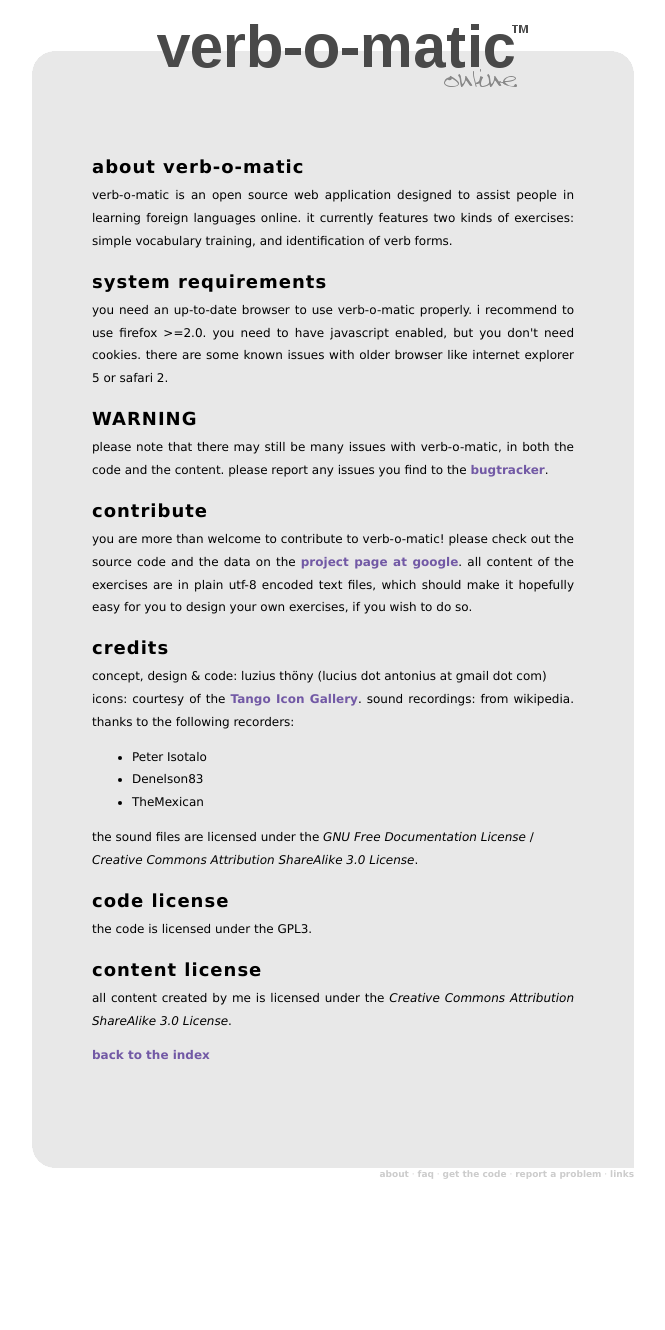
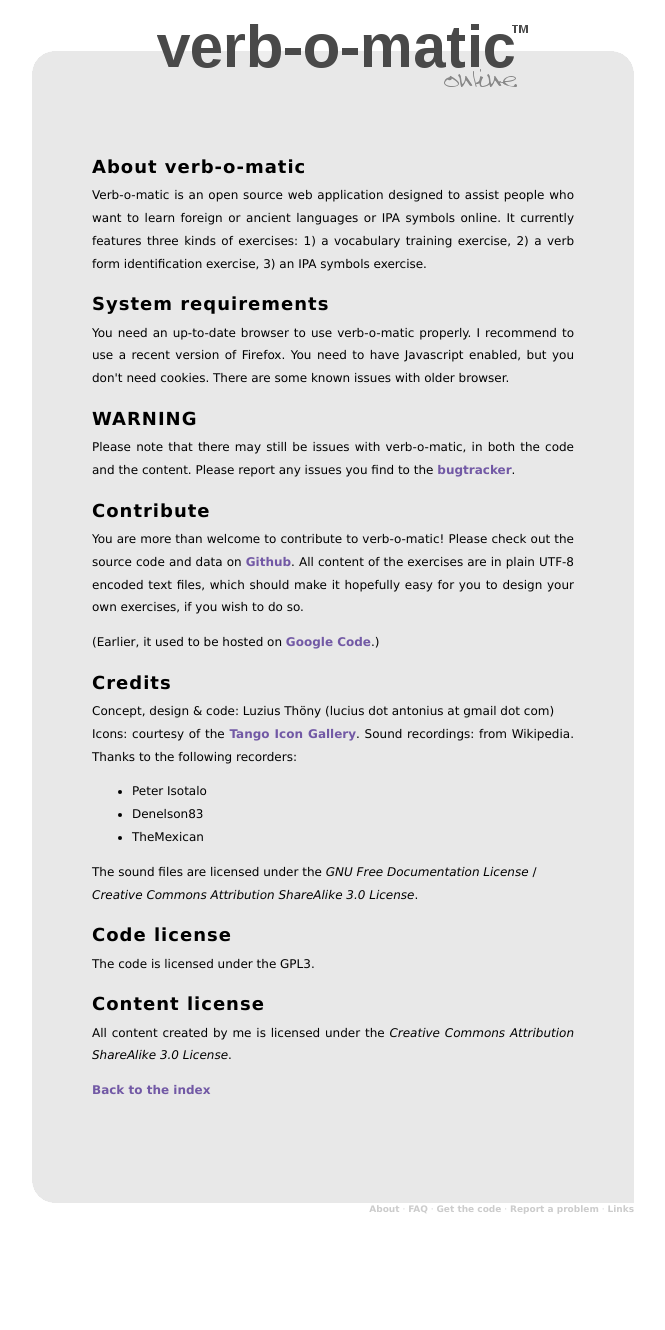
Before and after one commit to lvcivs/verb-o-matic, a PHP site: page /about.php in a window 1280 px wide. Shown: the whole page, without its empty margins (307-972 px from the left). Before the commit the page ends 1179 px from the top, so only its background shows below. Run offline with PHP 8.4, Linux system fonts and the light colour scheme.

Commit message:
rephrasing and updating text. Capitalization. Linking to Github

```diff
--- a/about.php
+++ b/about.php
@@ -24,45 +24,46 @@ include 'header.php';
 
 
 <div class="mono">
-<h2>about verb-o-matic</h2>
+<h2>About verb-o-matic</h2>
 
 <p>
-verb-o-matic is an open source web application designed to assist people in learning foreign languages online. it currently features two kinds of exercises: simple vocabulary training, and identification of verb forms.
+Verb-o-matic is an open source web application designed to assist people who want to learn foreign or ancient languages or IPA symbols online. It currently features three kinds of exercises: 1) a vocabulary training exercise, 2) a verb form identification exercise, 3) an IPA symbols exercise.
 </p>
 
-<h2>system requirements</h2>
+<h2>System requirements</h2>
 
-<p>you need an up-to-date browser to use verb-o-matic properly. i recommend to use firefox >=2.0. you need to have javascript enabled, but you don't need cookies. there are some known issues with older browser like internet explorer 5 or safari 2.
+<p>You need an up-to-date browser to use verb-o-matic properly. I recommend to use a recent version of Firefox. You need to have Javascript enabled, but you don't need cookies. There are some known issues with older browser.
 </p>
 <h2>WARNING</h2>
-<p>please note that there may still be many issues with verb-o-matic, in both the code and the content. please report any issues you find to the <a href="http://code.google.com/p/verb-o-matic/issues/list">bugtracker</a>.</p>
+<p>Please note that there may still be issues with verb-o-matic, in both the code and the content. Please report any issues you find to the <a href="https://github.com/lvcivs/verb-o-matic/issues">bugtracker</a>.</p>
 
-<h2>contribute</h2>
-<p>you are more than welcome to contribute to verb-o-matic! please check out the source code and the data on the <a href="http://code.google.com/p/verb-o-matic/">project page at google</a>. all content of the exercises are in plain utf-8 encoded text files, which should make it hopefully easy for you to design your own exercises, if you wish to do so.</p>
+<h2>Contribute</h2>
+<p>You are more than welcome to contribute to verb-o-matic! Please check out the source code and data on <a href="https://github.com/lvcivs/verb-o-matic">Github</a>. All content of the exercises are in plain UTF-8 encoded text files, which should make it hopefully easy for you to design your own exercises, if you wish to do so.</p>
+<p>(Earlier, it used to be hosted on <a href="https://code.google.com/archive/p/verb-o-matic">Google Code</a>.)</p>
 
-<h2>credits</h2>
-<p>concept, design &amp; code: luzius thöny (lucius dot antonius at gmail dot com)
+<h2>Credits</h2>
+<p>Concept, design &amp; code: Luzius Thöny (lucius dot antonius at gmail dot com)
 <br>
-icons: courtesy of the <a href="http://tango.freedesktop.org/Tango_Icon_Gallery">Tango Icon Gallery</a>.
-sound recordings: from wikipedia. thanks to the following recorders:
+Icons: courtesy of the <a href="http://tango.freedesktop.org/Tango_Icon_Gallery">Tango Icon Gallery</a>.
+Sound recordings: from Wikipedia. Thanks to the following recorders:
 <ul>
 <li>Peter Isotalo</li>
 <li>Denelson83</li>
 <li>TheMexican</li>
 </ul>
-the sound files are licensed under the <i>GNU Free Documentation License</i> / <i>Creative Commons Attribution ShareAlike 3.0 License</i>.
+The sound files are licensed under the <i>GNU Free Documentation License</i> / <i>Creative Commons Attribution ShareAlike 3.0 License</i>.
 <br>
 
 </p>
 
-<h2>code license</h2>
-<p>the code is licensed under the GPL3.</p>
+<h2>Code license</h2>
+<p>The code is licensed under the GPL3.  </p>
 
-<h2>content license</h2>
-<p>all content created by me is licensed under the <i>Creative Commons Attribution ShareAlike 3.0 License</i>.
+<h2>Content license</h2>
+<p>All content created by me is licensed under the <i>Creative Commons Attribution ShareAlike 3.0 License</i>.
 </p>
 
-<a href="index.php">back to the index</a>
+<a href="index.php">Back to the index</a>
 </div>
 
 <?php include 'footer.php';?>
--- a/footer.php
+++ b/footer.php
@@ -19,7 +19,7 @@ This file is part of verb-o-matic. Copyright 2008 Luzius Thöny.
 
 </div> <!-- main -->
 <img src="footer.png" alt="footer">
-<div id="contact"><a href="about.php">about</a> · <a href="faq.php">faq</a> · <a onclick="window.open(this.href);return false;" href="http://code.google.com/p/verb-o-matic/source/checkout">get the code</a> · <a onclick="window.open(this.href);return false;" href="http://code.google.com/p/verb-o-matic/issues/list">report a problem</a> · <a href="links.php">links</a></div>
+<div id="contact"><a href="about.php">About</a> · <a href="faq.php">FAQ</a> · <a onclick="window.open(this.href);return false;" href="https://github.com/lvcivs/verb-o-matic">Get the code</a> · <a onclick="window.open(this.href);return false;" href="https://github.com/lvcivs/verb-o-matic/issues">Report a problem</a> · <a href="links.php">Links</a></div>
 &nbsp;<!--  <- strange layout hack - this makes sure the container <div> does not jump around-->
 </div><!-- container -->
 
```
Also changed, not shown: faq.php (+11 -10 lines), links.php (+5 -5 lines).
